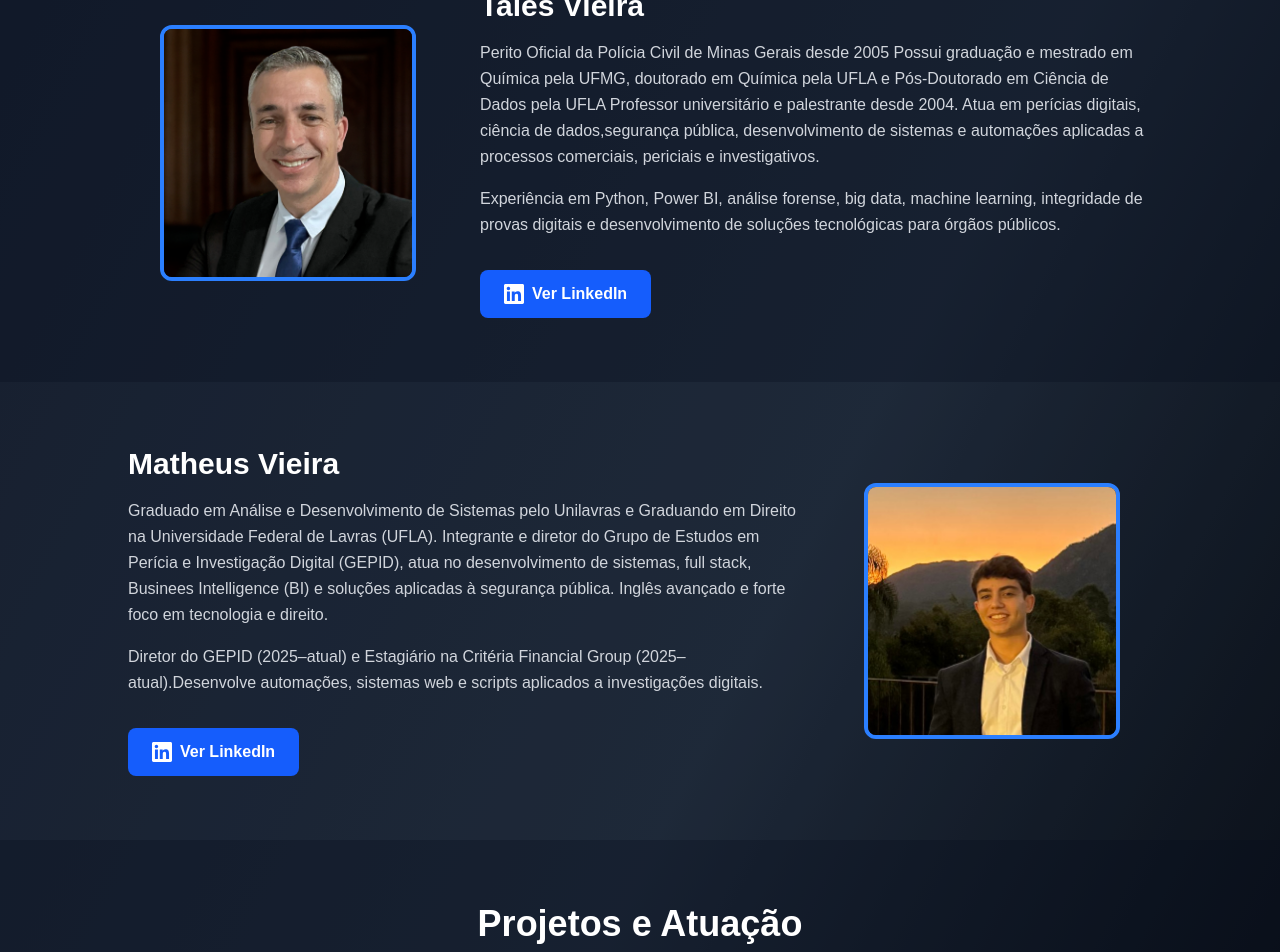
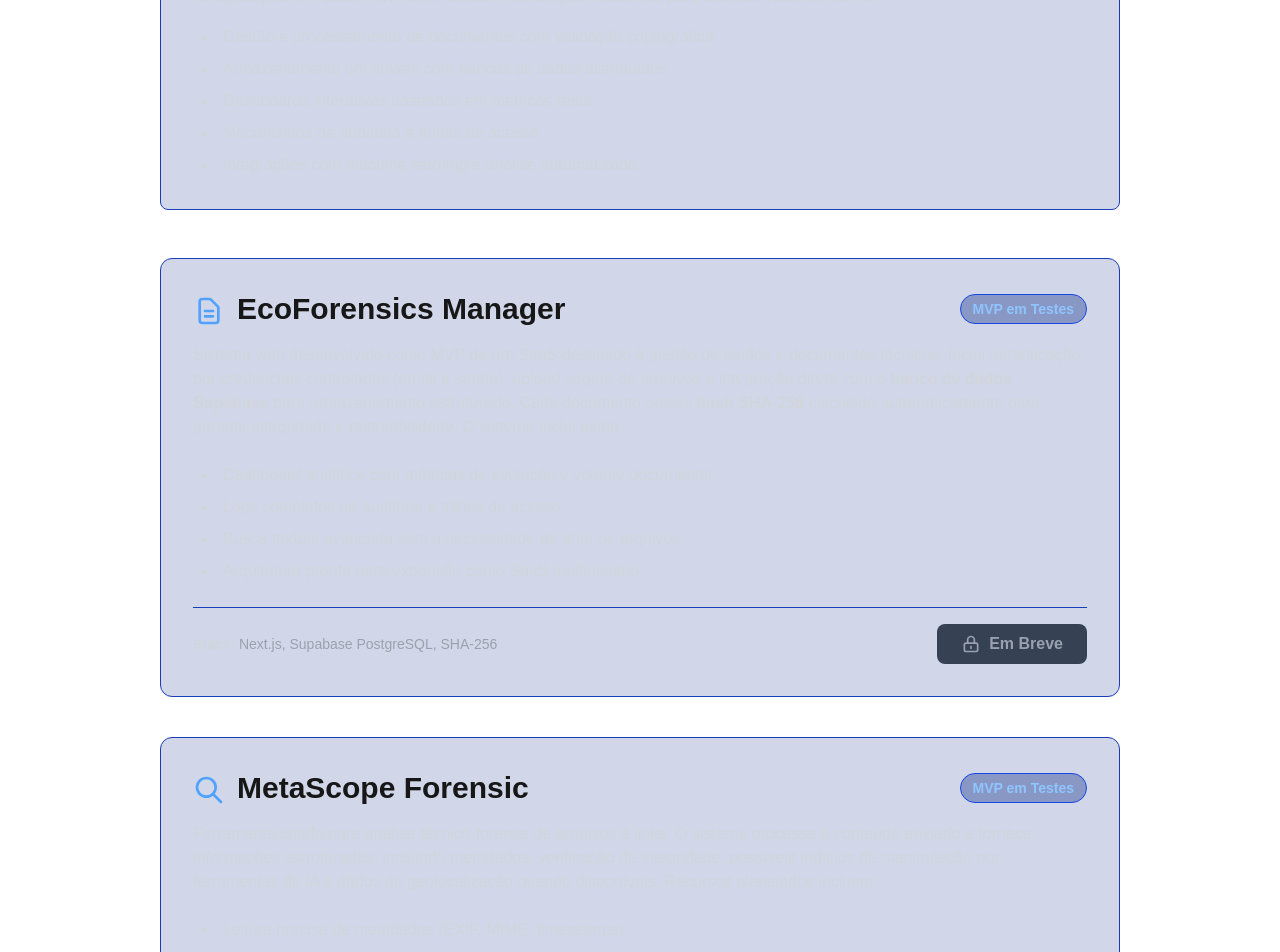
Before and after one commit to talesperito/investigacao-forense, a Next.js app: page /portfolio in a window 1280 px wide. Shown: the part 440-1392 px from the top of the page. Built offline with nearby package versions, Linux system fonts and the light colour scheme.

Commit message:
Update page.tsx

```diff
--- a/app/portfolio/page.tsx
+++ b/app/portfolio/page.tsx
@@ -1,249 +1,135 @@
-import Image from "next/image";
+'use client';
 
-export const metadata = {
-  title: "Portfólio | InvestigacaoForense.com",
-  description: "Portfólio profissional de Tales Vieira e Matheus Vieira.",
-};
+export default function AplicacoesPage() {
+  return (
+    <section className="py-16 px-4 md:px-8 max-w-5xl mx-auto">
+      {/* TÍTULO E TEXTO GERAL */}
+      <div className="mb-12">
+        <h1 className="text-4xl md:text-5xl font-bold mb-6">Aplicações e MVPs</h1>
 
-export default function PortfolioPage() {
-  return (
-    <main className="min-h-screen bg-gradient-to-br from-gray-900 via-gray-800 to-black">
-      {/* HERO SECTION */}
-      <section className="py-20 px-4 bg-gradient-to-r from-gray-900 to-gray-800">
-        <div className="max-w-5xl mx-auto text-center">
-          <h1 className="text-5xl md:text-6xl font-bold text-white mb-6">
-            Nosso Portfólio
-          </h1>
-          <p className="text-xl text-gray-300">
-            Conheça os profissionais responsáveis pelo desenvolvimento das nossas
-            soluções e alguns dos projetos realizados ao longo dos últimos anos.
+        <p className="text-lg text-gray-400 mb-8">
+          Nesta página apresentamos protótipos funcionais (MVPs - <span className="font-semibold">Minimum Viable Product</span>), desenvolvidos para avaliação técnica, testes exploratórios e demonstrações sob demanda. Cada aplicação aqui listada representa a base de uma solução SaaS completa que está em evolução. Nosso objetivo é transformar esses protótipos em plataformas robustas com autenticação, escalabilidade, integração segura de dados e pipelines avançados de análise.
+        </p>
+
+        <div className="bg-blue-900/20 border border-blue-800 rounded-lg p-8">
+          <h2 className="text-2xl font-bold mb-4">Sobre os MVPs</h2>
+          <p className="text-gray-300 mb-4">
+            As aplicações em desenvolvimento utilizam tecnologias modernas para oferecer recursos como:
           </p>
+          <ul className="list-disc list-inside space-y-2 text-gray-300 ml-2">
+            <li>Gestão e processamento de documentos com validação criptográfica</li>
+            <li>Armazenamento em nuvem com bancos de dados distribuídos</li>
+            <li>Dashboards interativos baseados em métricas reais</li>
+            <li>Mecanismos de auditoria e trilhas de acesso</li>
+            <li>Integrações com machine learning e análise automatizada</li>
+          </ul>
         </div>
-      </section>
+      </div>
 
-      {/* PERFIL TALES */}
-      <section className="py-16 px-4 bg-gray-900/50">
-        <div className="max-w-5xl mx-auto">
-          <div className="grid grid-cols-1 md:grid-cols-3 gap-8 items-center">
-            <div className="flex justify-center">
-              <div className="relative w-64 h-64 rounded-xl overflow-hidden border-4 border-blue-500">
-                <Image
-                  src="/tales.PNG"
-                  fill
-                  alt="Foto de Tales Vieira"
-                  className="object-cover"
-                />
+      {/* LISTA DE APLICAÇÕES */}
+      <div className="space-y-10">
+
+        {/* CARD 1 — ECOFORENSICS */}
+        <div className="bg-blue-900/20 border border-blue-800 rounded-xl p-8">
+          <div className="mb-4">
+            <div className="flex items-center justify-between mb-2">
+              <h2 className="text-3xl font-bold">
+                <svg className="w-8 h-8 inline-block mr-3 text-blue-400" fill="none" stroke="currentColor" viewBox="0 0 24 24">
+                  <path strokeLinecap="round" strokeLinejoin="round" strokeWidth={2} d="M9 12h6m-6 4h6m2 5H7a2 2 0 01-2-2V5a2 2 0 012-2h5.586a1 1 0 01.707.293l5.414 5.414a1 1 0 01.293.707V19a2 2 0 01-2 2z" />
+                </svg>
+                EcoForensics Manager
+              </h2>
+              <span className="bg-blue-900/40 text-blue-300 text-sm font-semibold px-3 py-1 rounded-full border border-blue-700">
+                MVP em Testes
+              </span>
+            </div>
+          </div>
+
+          <p className="text-gray-300 mb-6">
+            Sistema web desenvolvido como MVP de um SaaS destinado à gestão de laudos e documentos técnicos. Inclui autenticação por credenciais controladas (email e senha), upload seguro de arquivos e integração direta com o <span className="font-semibold">banco de dados Supabase</span> para armazenamento estruturado. Cada documento possui <span className="font-semibold">hash SHA-256</span> calculado automaticamente para garantir integridade e rastreabilidade. O sistema inclui ainda:
+          </p>
+
+          <ul className="list-disc list-inside space-y-2 text-gray-300 ml-2 mb-6">
+            <li>Dashboard analítico com métricas de evolução e volume documental</li>
+            <li>Logs completos de auditoria e trilhas de acesso</li>
+            <li>Busca textual avançada sem a necessidade de abrir os arquivos</li>
+            <li>Arquitetura pronta para expansão como SaaS multiusuário</li>
+          </ul>
+
+          <div className="pt-4 border-t border-blue-800">
+            <div className="flex items-center justify-between">
+              <div className="text-sm text-gray-400">
+                <span className="font-semibold text-gray-300">Stack:</span> Next.js, Supabase PostgreSQL, SHA-256
               </div>
-            </div>
-
-            <div className="md:col-span-2 space-y-4">
-              <h2 className="text-3xl font-bold text-white mb-4">Tales Vieira</h2>
-              <p className="text-gray-300 leading-relaxed">
-                Perito Oficial da Polícia Civil de Minas Gerais desde 2005
-                Possui graduação e mestrado em Química pela UFMG, doutorado
-                em Química pela UFLA e Pós-Doutorado em Ciência de Dados pela UFLA
-                Professor universitário e palestrante desde 2004. Atua em perícias digitais,
-                ciência de dados,segurança pública, desenvolvimento de sistemas e automações
-                aplicadas a processos comerciais, periciais e investigativos.
-              </p>
-              <p className="text-gray-300 leading-relaxed">
-                Experiência em Python, Power BI, análise forense, big data,
-                machine learning, integridade de provas digitais e desenvolvimento
-                de soluções tecnológicas para órgãos públicos.
-              </p>
-
-              {/* Links LinkedIn */}
-              <div className="pt-4">
-                <a
-                  href="https://www.linkedin.com/in/peritotales/"
-                  target="_blank"
-                  rel="noopener noreferrer"
-                  className="inline-flex items-center gap-2 px-6 py-3 bg-blue-600 hover:bg-blue-700 text-white font-semibold rounded-lg transition-all duration-300"
-                >
-                  <svg className="w-5 h-5" fill="currentColor" viewBox="0 0 24 24">
-                    <path d="M20.447 20.452h-3.554v-5.569c0-1.328-.027-3.037-1.852-3.037-1.853 0-2.136 1.445-2.136 2.939v5.667H9.351V9h3.414v1.561h.046c.477-.9 1.637-1.85 3.37-1.85 3.601 0 4.267 2.37 4.267 5.455v6.286zM5.337 7.433c-1.144 0-2.063-.926-2.063-2.065 0-1.138.92-2.063 2.063-2.063 1.14 0 2.064.925 2.064 2.063 0 1.139-.925 2.065-2.064 2.065zm1.782 13.019H3.555V9h3.564v11.452zM22.225 0H1.771C.792 0 0 .774 0 1.729v20.542C0 23.227.792 24 1.771 24h20.451C23.2 24 24 23.227 24 22.271V1.729C24 .774 23.2 0 22.222 0h.003z"/>
-                  </svg>
-                  Ver LinkedIn
-                </a>
-              </div>
+              <button disabled className="bg-gray-700 text-gray-400 font-semibold py-2 px-6 rounded-lg cursor-not-allowed inline-flex items-center" title="A aplicação ainda não está disponível publicamente">
+                <svg className="w-5 h-5 mr-2" fill="none" stroke="currentColor" viewBox="0 0 24 24">
+                  <path strokeLinecap="round" strokeLinejoin="round" strokeWidth={2} d="M12 15v2m-6 4h12a2 2 0 002-2v-6a2 2 0 00-2-2H6a2 2 0 00-2 2v6a2 2 0 002 2zm10-10V7a4 4 0 00-8 0v4h8z" />
+                </svg>
+                Em Breve
+              </button>
             </div>
           </div>
         </div>
-      </section>
 
-      {/* PERFIL MATHEUS */}
-      <section className="py-16 px-4 bg-gray-800/30">
-        <div className="max-w-5xl mx-auto">
-          <div className="grid grid-cols-1 md:grid-cols-3 gap-8 items-center">
-            <div className="md:col-span-2 space-y-4 md:order-1 order-2">
-              <h2 className="text-3xl font-bold text-white mb-4">Matheus Vieira</h2>
-              <p className="text-gray-300 leading-relaxed">
-                Graduado em Análise e Desenvolvimento de Sistemas pelo Unilavras e
-                Graduando em Direito na Universidade Federal de Lavras (UFLA).
-                Integrante e diretor do Grupo de Estudos em Perícia e Investigação
-                Digital (GEPID), atua no desenvolvimento de sistemas, full stack,
-                Businees Intelligence (BI) e soluções aplicadas à segurança pública.
-                Inglês avançado e forte foco em tecnologia e direito.
-              </p>
-              <p className="text-gray-300 leading-relaxed">
-                Diretor do GEPID (2025–atual) e Estagiário na Critéria Financial
-                Group (2025–atual).Desenvolve automações, sistemas web e scripts
-                aplicados a investigações digitais.
-              </p>
+        {/* CARD 2 — METASCOPE */}
+        <div className="bg-blue-900/20 border border-blue-800 rounded-xl p-8">
+          <div className="mb-4">
+            <div className="flex items-center justify-between mb-2">
+              <h2 className="text-3xl font-bold">
+                <svg className="w-8 h-8 inline-block mr-3 text-blue-400" fill="none" stroke="currentColor" viewBox="0 0 24 24">
+                  <path strokeLinecap="round" strokeLinejoin="round" strokeWidth={2} d="M21 21l-6-6m2-5a7 7 0 11-14 0 7 7 0 0114 0z" />
+                </svg>
+                MetaScope Forensic
+              </h2>
+              <span className="bg-blue-900/40 text-blue-300 text-sm font-semibold px-3 py-1 rounded-full border border-blue-700">
+                MVP em Testes
+              </span>
+            </div>
+          </div>
 
-              {/* Links LinkedIn */}
-              <div className="pt-4">
-                <a
-                  href="https://www.linkedin.com/in/matheusvieira-dev/"
-                  target="_blank"
-                  rel="noopener noreferrer"
-                  className="inline-flex items-center gap-2 px-6 py-3 bg-blue-600 hover:bg-blue-700 text-white font-semibold rounded-lg transition-all duration-300"
-                >
-                  <svg className="w-5 h-5" fill="currentColor" viewBox="0 0 24 24">
-                    <path d="M20.447 20.452h-3.554v-5.569c0-1.328-.027-3.037-1.852-3.037-1.853 0-2.136 1.445-2.136 2.939v5.667H9.351V9h3.414v1.561h.046c.477-.9 1.637-1.85 3.37-1.85 3.601 0 4.267 2.37 4.267 5.455v6.286zM5.337 7.433c-1.144 0-2.063-.926-2.063-2.065 0-1.138.92-2.063 2.063-2.063 1.14 0 2.064.925 2.064 2.063 0 1.139-.925 2.065-2.064 2.065zm1.782 13.019H3.555V9h3.564v11.452zM22.225 0H1.771C.792 0 0 .774 0 1.729v20.542C0 23.227.792 24 1.771 24h20.451C23.2 24 24 23.227 24 22.271V1.729C24 .774 23.2 0 22.222 0h.003z"/>
-                  </svg>
-                  Ver LinkedIn
-                </a>
+          <p className="text-gray-300 mb-6">
+            Ferramenta criada para análise técnico-forense de arquivos e links. O sistema processa o conteúdo enviado e fornece informações estruturadas, incluindo metadados, verificação de integridade, possíveis indícios de manipulação por ferramentas de IA e dados de geolocalização quando disponíveis. Recursos planejados incluem:
+          </p>
+
+          <ul className="list-disc list-inside space-y-2 text-gray-300 ml-2 mb-6">
+            <li>Leitura precisa de metadados (EXIF, MIME, timestamps)</li>
+            <li>Detecção de edição ou processamento por inteligência artificial</li>
+            <li>Extração de origem geográfica se incorporada ao arquivo</li>
+            <li>Painel técnico consolidado com indicadores e validações</li>
+          </ul>
+
+          <div className="pt-4 border-t border-blue-800">
+            <div className="flex items-center justify-between">
+              <div className="text-sm text-gray-400">
+                <span className="font-semibold text-gray-300">Stack:</span> Python, ExifTool, ML Models
               </div>
-            </div>
-
-            <div className="flex justify-center md:order-2 order-1">
-              <div className="relative w-64 h-64 rounded-xl overflow-hidden border-4 border-blue-500">
-                <Image
-                  src="/matheus.jpg"
-                  fill
-                  alt="Foto de Matheus Vieira"
-                  className="object-cover"
-                />
-              </div>
+              <button disabled className="bg-gray-700 text-gray-400 font-semibold py-2 px-6 rounded-lg cursor-not-allowed inline-flex items-center" title="A aplicação ainda não está disponível publicamente">
+                <svg className="w-5 h-5 mr-2" fill="none" stroke="currentColor" viewBox="0 0 24 24">
+                  <path strokeLinecap="round" strokeLinejoin="round" strokeWidth={2} d="M12 15v2m-6 4h12a2 2 0 002-2v-6a2 2 0 00-2-2H6a2 2 0 00-2 2v6a2 2 0 002 2zm10-10V7a4 4 0 00-8 0v4h8z" />
+                </svg>
+                Em Breve
+              </button>
             </div>
           </div>
         </div>
-      </section>
+      </div>
 
-      {/* PROJETOS */}
-      <section className="py-16 px-4 bg-gray-900/50">
-        <div className="max-w-6xl mx-auto">
-          <h2 className="text-4xl font-bold text-white mb-12 text-center">
-            Projetos e Atuação
-          </h2>
+      {/* SEÇÃO FINAL */}
+      <div className="mt-16 bg-gradient-to-r from-blue-900/30 to-slate-900/30 border border-blue-800/50 rounded-xl p-8">
+        <h2 className="text-3xl font-bold mb-4">
+          <svg className="w-8 h-8 inline-block mr-3 text-blue-400" fill="none" stroke="currentColor" viewBox="0 0 24 24">
+            <path strokeLinecap="round" strokeLinejoin="round" strokeWidth={2} d="M3 8l7.89 5.26a2 2 0 002.22 0L21 8M5 19h14a2 2 0 002-2V7a2 2 0 00-2-2H5a2 2 0 00-2 2v10a2 2 0 002 2z" />
+          </svg>
+          Solicitar Acesso ou Demonstração
+        </h2>
+        <p className="text-lg text-gray-300 mb-6">
+          Caso tenha interesse em explorar as funcionalidades, avaliar os MVPs ou discutir adaptações específicas para sua instituição, entre em contato.
+        </p>
 
-          <div className="grid grid-cols-1 md:grid-cols-2 lg:grid-cols-3 gap-6">
-
-            <div className="bg-gray-800/50 rounded-xl p-6 border border-gray-700 hover:border-blue-500 transition-all duration-300">
-              <h3 className="text-xl font-bold text-white mb-3">
-                BI para Segurança Pública (2024)
-              </h3>
-              <p className="text-gray-300 text-sm">
-                Construção de dashboards Power BI para avaliação de gestão de
-                laudos e deslocamentos periciais. Trabalho apresentado no
-                Interact 2025 (evento nível A em TI).
-              </p>
-            </div>
-
-            <div className="bg-gray-800/50 rounded-xl p-6 border border-gray-700 hover:border-blue-500 transition-all duration-300">
-              <h3 className="text-xl font-bold text-white mb-3">
-                Reconhecimento Facial com IA (2024)
-              </h3>
-              <p className="text-gray-300 text-sm">
-                Desenvolvimento de modelo de Deep Learning em Python para
-                implementação em banco de dados oficial da Polícia Civil de MG.
-              </p>
-            </div>
-
-            <div className="bg-gray-800/50 rounded-xl p-6 border border-gray-700 hover:border-blue-500 transition-all duration-300">
-              <h3 className="text-xl font-bold text-white mb-3">
-                Sistema de Gestão de Vestígios (2023–2024)
-              </h3>
-              <p className="text-gray-300 text-sm">
-                Sistema em JavaScript com autenticação Google Drive para controle
-                de vestígios da Unidade Regional de Custódia de Lavras/MG.
-              </p>
-            </div>
-
-            <div className="bg-gray-800/50 rounded-xl p-6 border border-gray-700 hover:border-blue-500 transition-all duration-300">
-              <h3 className="text-xl font-bold text-white mb-3">
-                Ponto Eletrônico Georreferenciado (2024–2025)
-              </h3>
-              <p className="text-gray-300 text-sm">
-                MVP em TypeScript + React para registro de ponto e rondas sem
-                necessidade de totens físicos.
-              </p>
-            </div>
-
-            <div className="bg-gray-800/50 rounded-xl p-6 border border-gray-700 hover:border-blue-500 transition-all duration-300">
-              <h3 className="text-xl font-bold text-white mb-3">
-                MetaScope Forense (2023–2024)
-              </h3>
-              <p className="text-gray-300 text-sm">
-                Aplicação web para análise forense digital, leitura de metadados,
-                detecção de manipulação por IA, hash SHA-256 e geração de laudos
-                técnicos via navegador.
-              </p>
-            </div>
-
-            <div className="bg-gray-800/50 rounded-xl p-6 border border-gray-700 hover:border-blue-500 transition-all duration-300">
-              <h3 className="text-xl font-bold text-white mb-3">
-                ScamTrace – Rastreamento de Fraudes
-              </h3>
-              <p className="text-gray-300 text-sm">
-                SPA em React 19 + Tailwind que analisa mensagens suspeitas (SMS,
-                WhatsApp, e-mail) e detecta phishing usando IA Gemini.
-              </p>
-            </div>
-
-            <div className="bg-gray-800/50 rounded-xl p-6 border border-gray-700 hover:border-blue-500 transition-all duration-300">
-              <h3 className="text-xl font-bold text-white mb-3">
-                Extração de Dados de Smartphones (2022–atual)
-              </h3>
-              <p className="text-gray-300 text-sm">
-                Estudos avançados com UFED e XRY para extração e gestão de laudos
-                em cloud na Polícia Civil de Minas Gerais.
-              </p>
-            </div>
-
-            <div className="bg-gray-800/50 rounded-xl p-6 border border-gray-700 hover:border-blue-500 transition-all duration-300">
-              <h3 className="text-xl font-bold text-white mb-3">
-                Desenvolvimento do site InvestigacaoForense.com (2020–2025)
-              </h3>
-              <p className="text-gray-300 text-sm">
-                Criação do site em WordPress e posterior migração para HTML/CSS
-                estático, aprovado no Google Adsense e otimizado em SEO.
-              </p>
-                          </div>
-                          <div className="bg-gray-800/50 rounded-xl p-6 border border-gray-700 hover:border-blue-500 transition-all duration-300">
-              <h3 className="text-xl font-bold text-white mb-3">
-                Análise de Relatórios com Machine Learning
-              </h3>
-              <p className="text-gray-300 text-sm">
-                Aplicação local em Python com bibliotecas de ML para interpretação
-                avançada e extração de insights em relatórios de interceptação telefônica
-                da PCMG, utilizando NLP e análise de padrões.
-              </p>
-            </div>
-          <p className="text-center text-gray-400 italic mt-12">
-            Algumas dessas aplicações podem ser demonstradas ou testadas mediante
-            solicitação aos profissionais.
-          </p>
-        </div>
-                          </div>
-      </section>
-      <section className="py-16 px-4 bg-gradient-to-r from-blue-900 to-blue-700">
-        <div className="max-w-4xl mx-auto text-center">
-          <h2 className="text-4xl font-bold text-white mb-6">
-            Vamos Trabalhar Juntos?
-          </h2>
-          <p className="text-xl text-gray-100 mb-8">
-            Entre em contato para discutir seu projeto
-          </p>
-          <a
-            href="/contato"
-            className="inline-block px-8 py-4 bg-white text-blue-900 hover:bg-gray-100 font-semibold rounded-lg transition-all duration-300 hover:scale-105"
-          >
-            Entrar em Contato
-          </a>
-        </div>
-      </section>
-    </main>
+        <a href="/contato" className="inline-flex items-center bg-blue-600 text-white font-bold py-3 px-8 rounded-lg hover:bg-blue-700 transition-all duration-300">
+          Entrar em Contato
+        </a>
+      </div>
+    </section>
   );
 }
```
